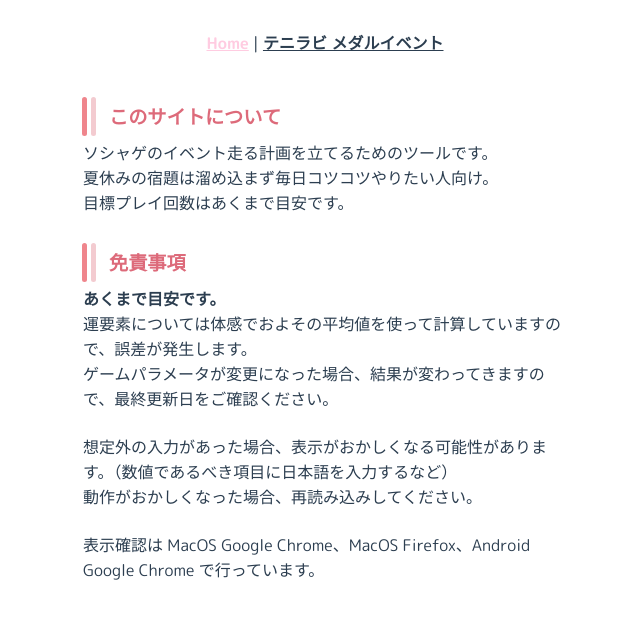
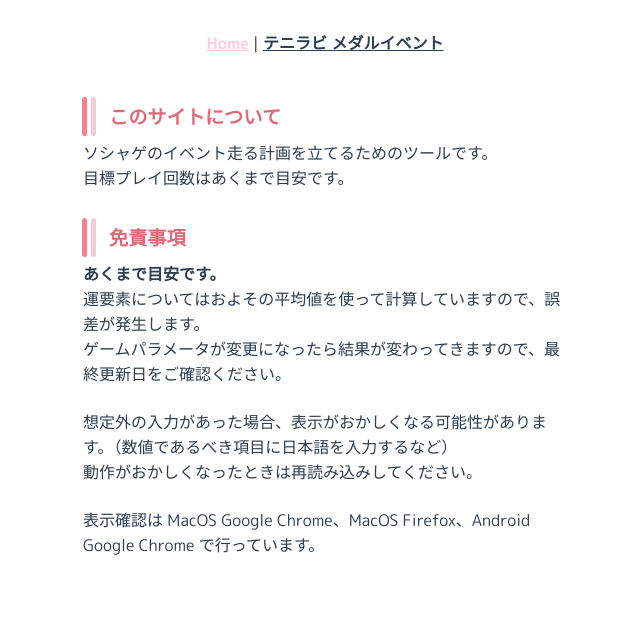
Before and after one commit to yuenaka/GAME_CALC, a Vue app: page /#/ in a window 1280 px wide. Shown: the top 618 px of the page, without its empty margins (315-955 px from the left). Built offline with nearby package versions, Linux system fonts and the light colour scheme.

Commit message:
modify: 文言修正

```diff
--- a/src/views/Home.vue
+++ b/src/views/Home.vue
@@ -5,23 +5,23 @@
       <div class="article">
         <h2 class="subhead">このサイトについて</h2>
         <div class="text">
-          ソシャゲのイベント走る計画を立てるためのツールです。<br />
-          夏休みの宿題は溜め込まず毎日コツコツやりたい人向け。<br />
-          目標プレイ回数はあくまで目安です。
+          ソシャゲのイベント走る計画を立てるためのツールです。
+          <br />目標プレイ回数はあくまで目安です。
         </div>
       </div>
       <div class="article">
         <h2 class="subhead">免責事項</h2>
         <div class="text">
-          <span class="bold">あくまで目安です。</span><br />
-          運要素については体感でおよその平均値を使って計算していますので、誤差が発生します。<br />
-          ゲームパラメータが変更になった場合、結果が変わってきますので、最終更新日をご確認ください。<br />
+          <span class="bold">あくまで目安です。</span>
+          <br />運要素についてはおよその平均値を使って計算していますので、誤差が発生します。
+          <br />ゲームパラメータが変更になったら結果が変わってきますので、最終更新日をご確認ください。
           <br />
-          想定外の入力があった場合、表示がおかしくなる可能性があります。（数値であるべき項目に日本語を入力するなど）<br />
-          動作がおかしくなった場合、再読み込みしてください。<br />
+          <br />想定外の入力があった場合、表示がおかしくなる可能性があります。（数値であるべき項目に日本語を入力するなど）
+          <br />動作がおかしくなったときは再読み込みしてください。
           <br />
-          表示確認は MacOS Google Chrome、MacOS Firefox、Android Google Chrome
-          で行っています。<br />
+          <br />表示確認は MacOS Google Chrome、MacOS Firefox、Android Google Chrome
+          で行っています。
+          <br />
         </div>
       </div>
     </div>
```
